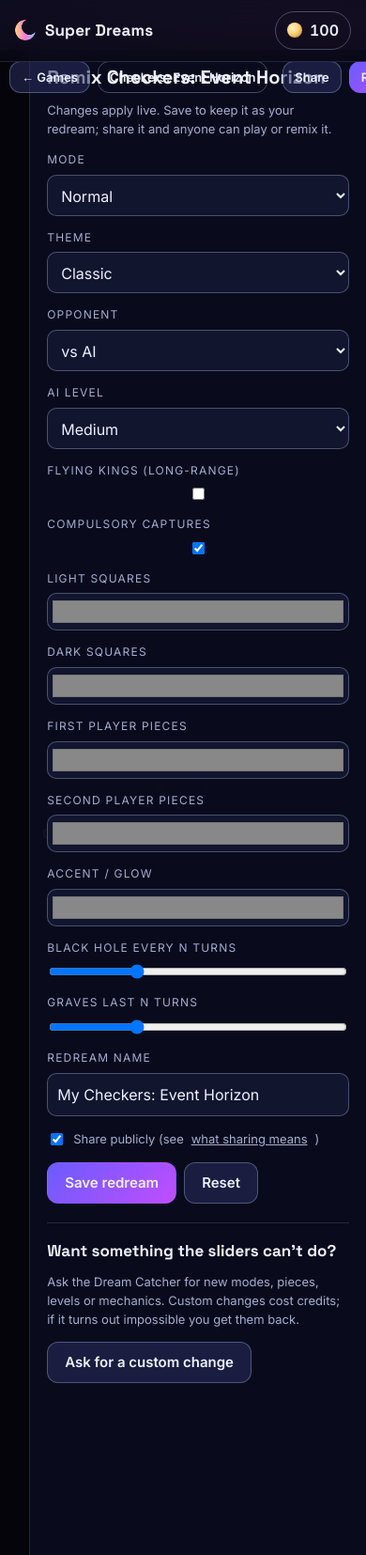
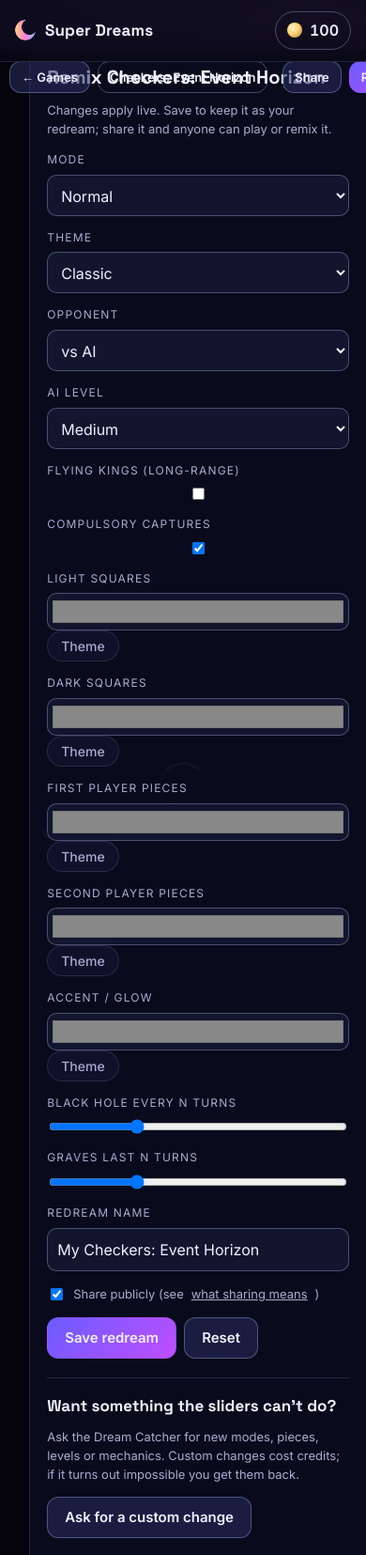
Before and after one commit to princezuda/superdreams, a PHP site: page /game.php?id=checkers&remix=1 in a window 390 px wide. Shown: the whole page at 94% size. Run offline with PHP 8.4, Linux system fonts and the light colour scheme; some libraries are stand-ins or nearby versions.

Commit message:
Skyharbor: balance for all planet types, phone layout; remix: theme-default colours
Co-Authored-By: Claude Opus 5.5 <noreply@anthropic.com>
Claude-Session: https://claude.ai/code/session_01CTWqs7JU5prBQTiug5Kvfy

```diff
--- a/game.php
+++ b/game.php
@@ -58,7 +58,8 @@ function build() {
       inp = document.createElement('select'); inp.id = id;
       for (const c of f.choices || []) { const cv = typeof c === 'object' ? (c.v ?? c.value) : c; const o = new Option(typeof c === 'object' ? (c.label ?? cv) : c, cv); o.selected = String(cv) === String(v); inp.add(o); }
       inp.onchange = () => { setP(config, f.key, inp.value); push(); };
-    } else if (f.type === 'color') { inp = Object.assign(document.createElement('input'), { type: 'color', id, value: v || '#888888' }); inp.oninput = () => { setP(config, f.key, inp.value); push(); }; }
+    } else if (f.type === 'color') { inp = Object.assign(document.createElement('input'), { type: 'color', id, value: v || '#888888' }); inp.oninput = () => { setP(config, f.key, inp.value); push(); };
+      if (getP(DEFAULTS, f.key) === '') { const w = document.createElement('span'); const r = Object.assign(document.createElement('button'), { type: 'button', className: 'chip', textContent: 'Theme' }); r.onclick = () => { setP(config, f.key, ''); inp.value = '#888888'; push(); }; w.append(inp, r); inp = w; } }
     else if (f.type === 'range') { inp = Object.assign(document.createElement('input'), { type: 'range', id, min: f.min ?? 0, max: f.max ?? 10, step: f.step ?? 1, value: v ?? f.default ?? 0 }); inp.oninput = () => { setP(config, f.key, +inp.value); push(); }; }
     else if (f.type === 'bool') { inp = Object.assign(document.createElement('input'), { type: 'checkbox', id, checked: !!v }); inp.onchange = () => { setP(config, f.key, inp.checked); push(); }; }
     else { inp = Object.assign(document.createElement('input'), { type: 'text', id, value: v ?? '', maxLength: 80 }); inp.oninput = () => { setP(config, f.key, inp.value); push(); }; }
--- a/lib/catalog.php
+++ b/lib/catalog.php
@@ -50,7 +50,7 @@ function sanitize_config(array $game, array $cfg): array {
     if (!$ok) continue;
     $type = $r['type'] ?? 'choice';
     if ($type === 'choice') { $vals = array_map(fn($c) => is_array($c) ? ($c['v'] ?? $c['value'] ?? null) : $c, $r['choices'] ?? []); if (!in_array($v, $vals, true)) continue; }
-    elseif ($type === 'color') { if (!is_string($v) || !preg_match('/^#[0-9a-fA-F]{6}$/', $v)) continue; }
+    elseif ($type === 'color') { if (!is_string($v) || ($v !== '' && !preg_match('/^#[0-9a-fA-F]{6}$/', $v))) continue; /* '' = theme default */ }
     elseif ($type === 'range') { if (!is_numeric($v)) continue; $v = max($r['min'] ?? -1e9, min($r['max'] ?? 1e9, $v + 0)); }
     elseif ($type === 'bool') { $v = (bool) $v; }
     elseif ($type === 'text') { if (!is_string($v)) continue; $v = mb_substr($v, 0, 80); }
```
